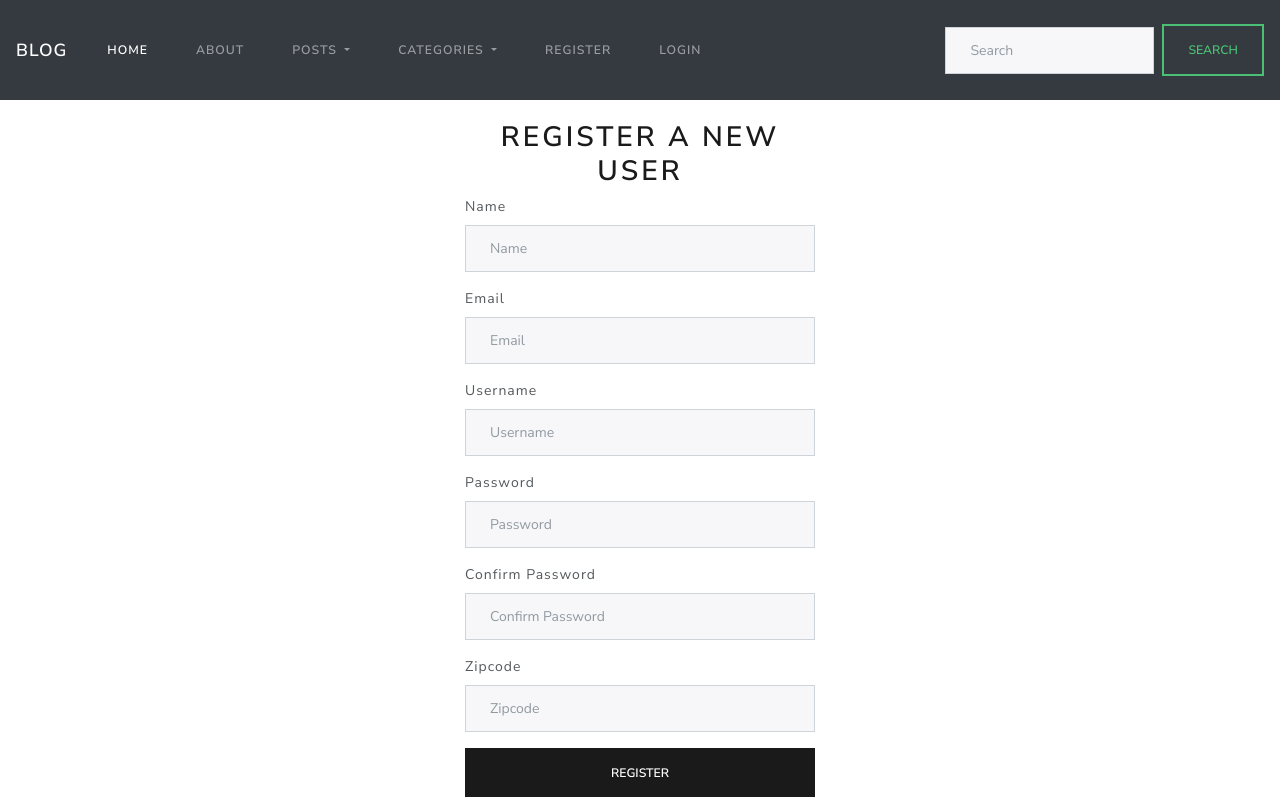
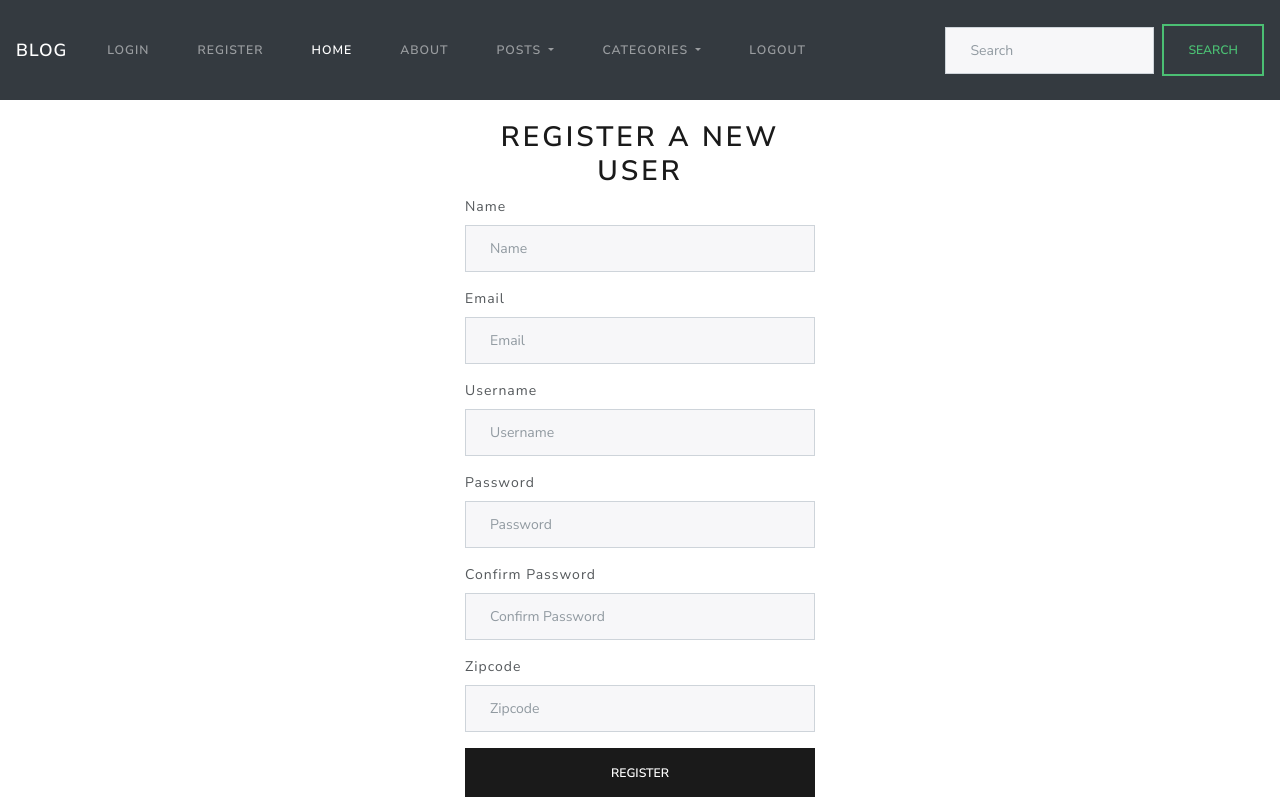
Before and after one commit to GengJulian/Webprog3_project, a CodeIgniter app: page /Webprog3_project/index.php/users/register in a window 1280 px wide. Shown: the top 797 px of the page. Run offline with CodeIgniter, Linux system fonts and the light colour scheme; some libraries are stand-ins or nearby versions.

Commit message:
Logout function is created in the controller.

```diff
--- a/application/config/routes.php
+++ b/application/config/routes.php
@@ -57,6 +57,7 @@ $route['posts'] = 'posts/index';
 
 $route['default_controller'] = 'pages/view';
 
+$route['logout'] = 'users/logout';
 $route['login'] ='users/login';
 $route['register'] ='users/register';
 
--- a/application/controllers/Users.php
+++ b/application/controllers/Users.php
@@ -42,6 +42,16 @@ class Users extends CI_Controller{
 		}
 	}
 
+	public function logout(){
+		$this->session->unset_userdata('logged_in');
+		$this->session->unset_userdata('username');
+		$this->session->unset_userdata('user_id');
+
+		$this->session->set_flashdata('logout_success','Sikeres kijelentkezés!');
+		redirect('users/login');
+
+	}
+
 	public function login(){
 		$data['title'] = 'Login';
 
@@ -49,13 +59,17 @@ class Users extends CI_Controller{
 		$this->form_validation->set_rules('password','Password','required');
 
 		if($this->form_validation->run() === FALSE){
+
 			$this->load->view('templates/header');
 			$this->load->view('users/login', $data);
 			$this->load->view('templates/footer');
+
 		}else{
+
 			$username = $this->input->post('username');
 			$enc_password = md5($this->input->post('password'));
 			$user_id = $this->user_model->login($username,$enc_password);
+
 			if($user_id){
 				$user_data = array('user_id'=>$user_id,
 									'username'=>$username,
--- a/application/views/templates/header.php
+++ b/application/views/templates/header.php
@@ -14,6 +14,12 @@
 
 		<div class="navbar-collapse collapse" id="navbarColor02">
 			<ul class="navbar-nav mr-auto">
+				<li class="nav-item">
+					<a class="nav-link" href="<?php echo base_url();?>login">Login</a>
+				</li>
+				<li class="nav-item">
+					<a class="nav-link" href="<?php echo base_url();?>register">Register</a>
+				</li>
 				<li class="nav-item active">
 					<a class="nav-link" href="<?php echo base_url(); ?>">Home <span class="sr-only">(current)</span></a>
 				</li>
@@ -39,10 +45,7 @@
 					</div>
 				</li>
 				<li class="nav-item">
-					<a class="nav-link" href="<?php echo base_url();?>register">Register</a>
-				</li>
-				<li class="nav-item">
-					<a class="nav-link" href="<?php echo base_url();?>login">Login</a>
+					<a class="nav-link" href="<?php echo base_url();?>logout">Logout</a>
 				</li>
 			</ul>
 			<form class="form-inline my-2 my-lg-0">
```
